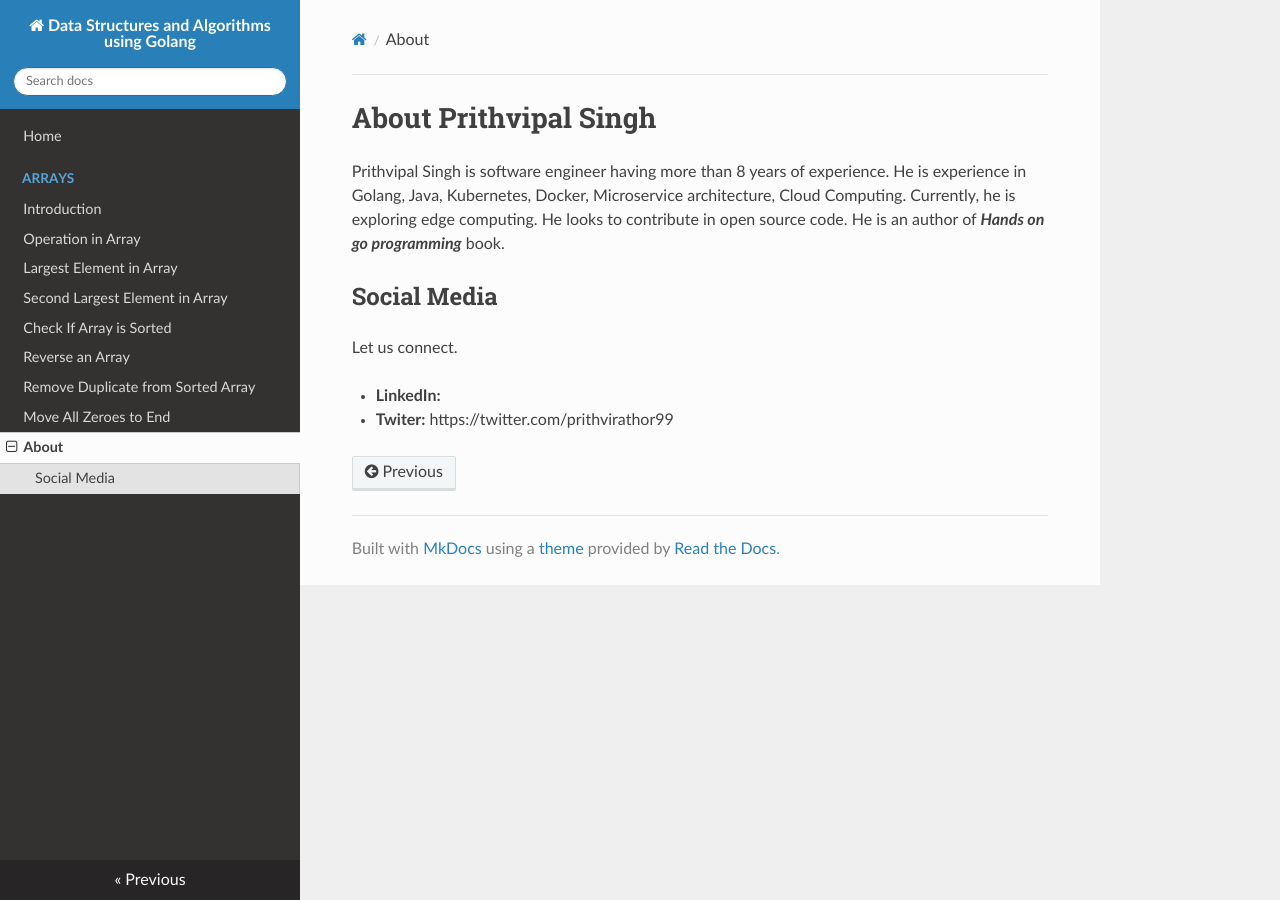
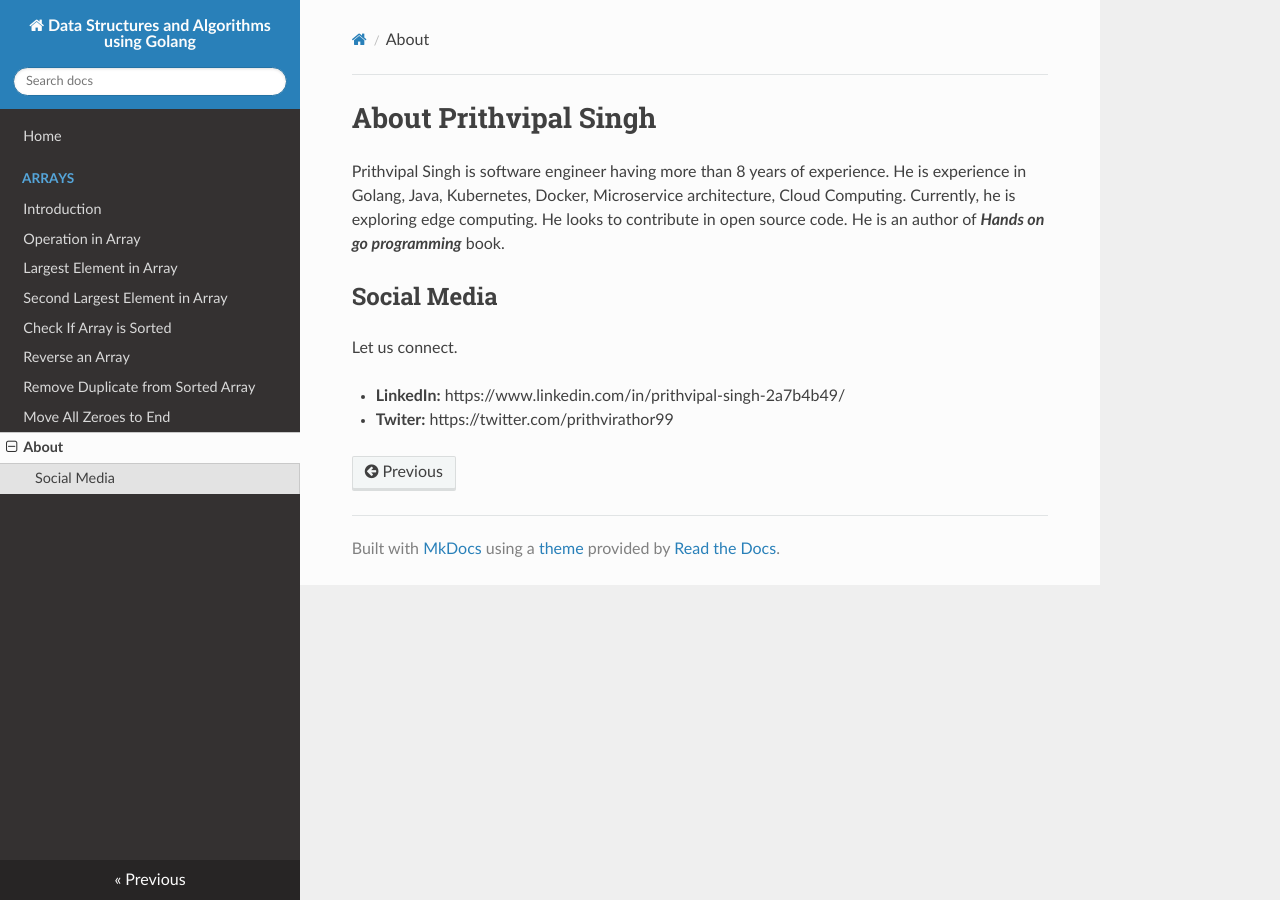
Before and after one commit to prithvipal/golang-dsa, an MkDocs documentation site: the page built from docs/about.md, in a window 1280 px wide. Built offline with MkDocs 1.6.1, drawn with Linux system fonts in a browser that asks for light colours; nearby versions of some CDN libraries; some of the changed lines change nothing that is shown.

Commit message:
linked in profile

```diff
--- a/docs/about.md
+++ b/docs/about.md
@@ -5,5 +5,5 @@ Prithvipal Singh is software engineer having more than 8 years of experience. He
 ## Social Media
 Let us connect.
 
-- **LinkedIn:**
+- **LinkedIn:** https://www.linkedin.com/in/prithvipal-singh-2a7b4b49/
 - **Twiter:** https://twitter.com/prithvirathor99
```
